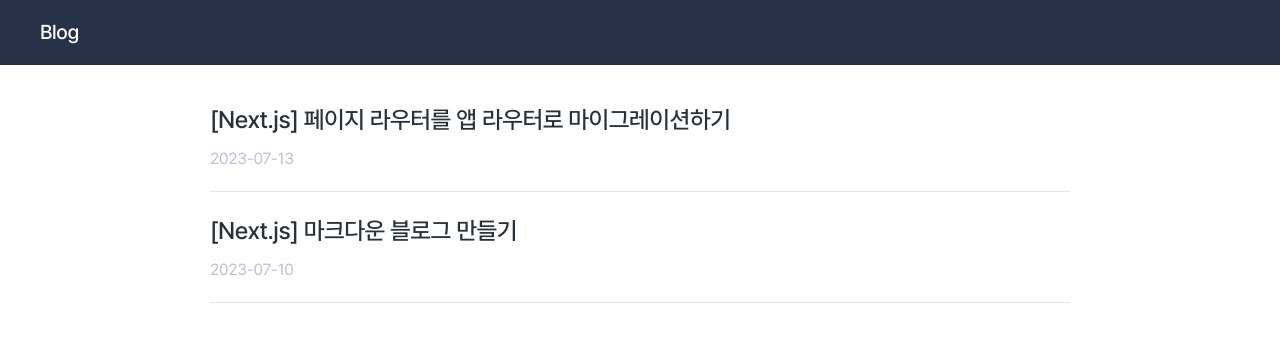
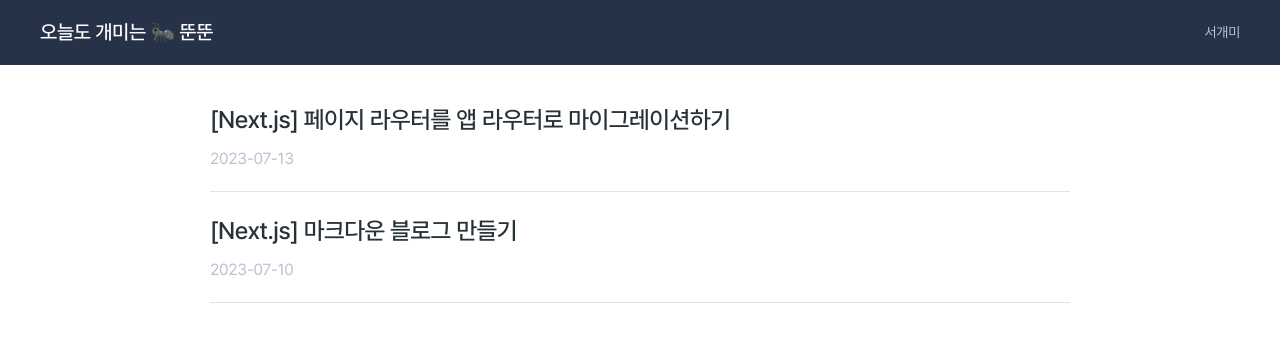
Before and after one commit to hayhyang/hayhyang.github.io, a Next.js app: page / in a window 1280 px wide. Shown: the top 342 px of the page. Built offline with nearby package versions, Linux system fonts and the light colour scheme.

Commit message:
feat: 블로그 제목입력

```diff
--- a/app/layout.tsx
+++ b/app/layout.tsx
@@ -18,8 +18,9 @@ export default function RootLayout({
       <body>
         <header>
           <h1>
-            <Link href="/">Blog</Link>
+            <Link href="/">오늘도 개미는 🐜 뚠뚠</Link>
           </h1>
+          <span>서개미</span>
         </header>
         <div></div>
         {children}
--- a/styles/globals.css
+++ b/styles/globals.css
@@ -108,6 +108,12 @@ body {
 header {
   background-color: #263248;
   padding: 20px 40px;
+  display: flex;
+  align-items: center;
+  justify-content: space-between;
+}
+header span {
+  font-size: 14px;
 }
 ol,
 ul {
@@ -182,10 +188,12 @@ h2 {
 
 h3 {
   font-size: 1.25em;
+  font-weight: 700;
 }
 
 h4 {
   font-size: 1em;
+  font-weight: 700;
 }
 
 h5 {
@@ -204,14 +212,18 @@ p {
 
 blockquote {
   margin: 0;
-  padding: 0.2em 1em;
+  padding: 0.5em 1em;
   border-left: 0.25em solid #b8c3d0;
   background-color: #f0f4f7;
 }
 
+blockquote h4 {
+  color: #6d7d90;
+}
+
 blockquote p {
   margin: 0;
-  color: #4a5766;
+  color: #6d7d90;
 }
 
 ul,
```
